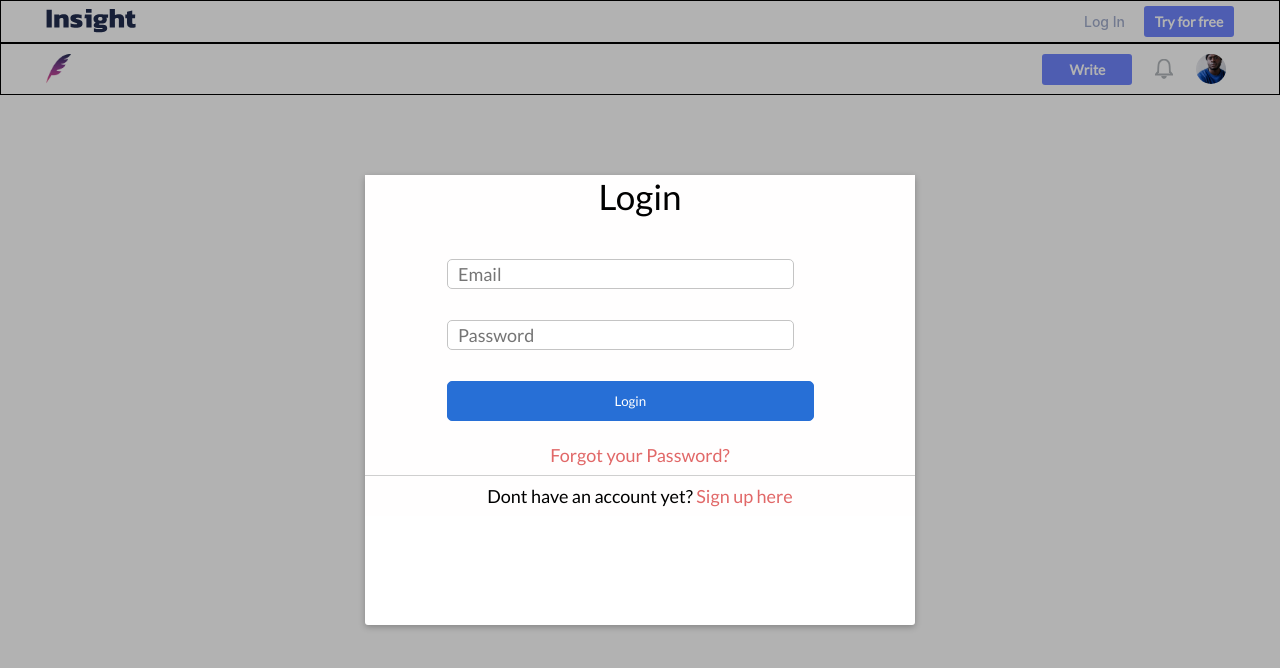
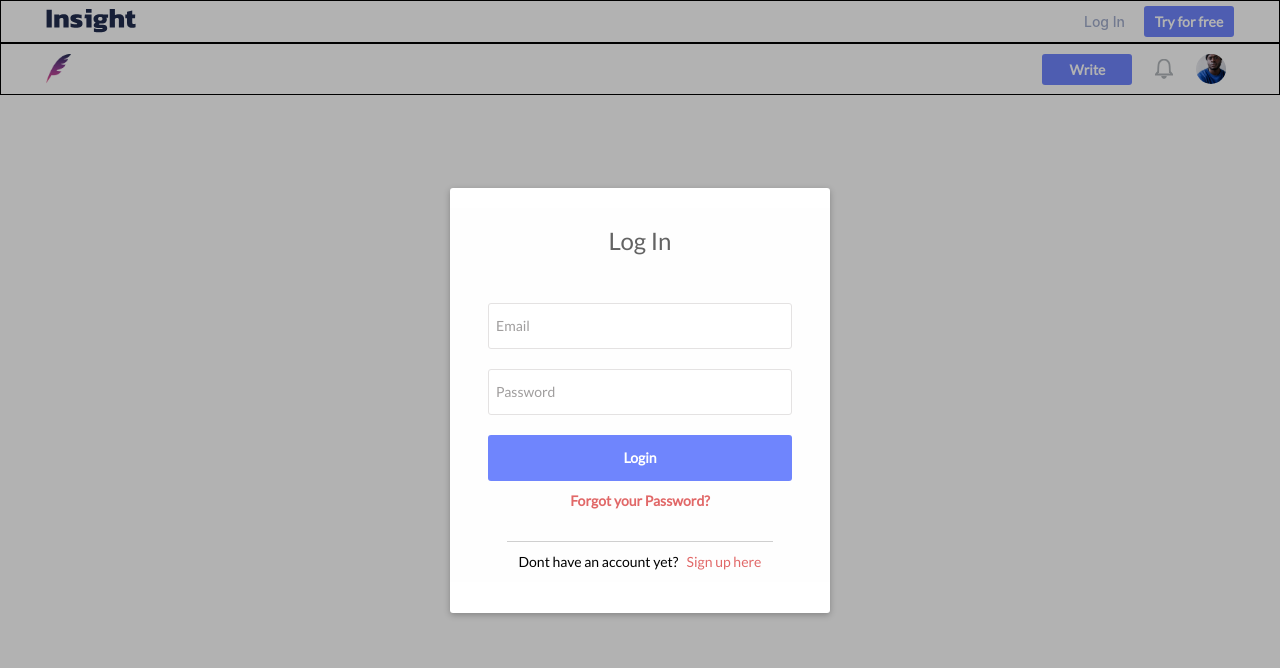
Before and after one commit to LABS-EU3/react_blog_frontend, a React (Create React App) app: page / in a window 1280 px wide. Both pictures are taken after a click on the item "Log In". Shown: the top 668 px of the page. Built offline with nearby package versions, Linux system fonts and the light colour scheme.

Commit message:
Fix: Style modal to closely look like what we have on figma

```diff
--- a/src/pages/Home.js
+++ b/src/pages/Home.js
@@ -13,7 +13,7 @@ export default function Home() {
       <Authed />
 
       {open && (
-        <Modal handleOpen={setOpen}><Login /></Modal>
+        <Modal height="425px" width="380px" handleOpen={setOpen}><Login /></Modal>
       )}
     </div>
   )
--- a/src/pages/Login.js
+++ b/src/pages/Login.js
@@ -2,8 +2,19 @@ import React, { useRef, useState } from "react";
 import axios from "axios";
 import { Link } from "react-router-dom";
 import { connect } from "react-redux";
-import { Container, MyH2, Div, P, Input, Button, P2 } from "../utilities/styles/LoginStyles";
-import {setLoginSuccess, setLoginFailure} from "../redux-store/actions/actionCreators";
+import Button from '../components/Button'
+import {
+  Container,
+  Header2,
+  Div,
+  P,
+  Input,
+  P2
+} from "../utilities/styles/LoginStyles";
+import {
+  setLoginSuccess,
+  setLoginFailure
+} from "../redux-store/actions/actionCreators";
 import useLocalStorage from "../hooks/useLocalStorage";
 
 const Login = props => {
@@ -13,7 +24,7 @@ const Login = props => {
   const [loading, setLoading] = useState(false);
   const [error, setError] = useState("");
 
-    const [userInfo, setUserInfo] = useLocalStorage('userInfo', {});
+  const [userInfo, setUserInfo] = useLocalStorage("userInfo", {});
 
   const validate = () => {
     let isError = false;
@@ -29,6 +40,7 @@ const Login = props => {
   };
 
   const submit = () => {
+    console.log('here')
     let valid = validate();
     if (valid) {
       return;
@@ -37,8 +49,8 @@ const Login = props => {
     let dummyData = {
       email: "damilola@yahoo.com",
       token: "jkasaKLJajksdja"
-        }
-        props.setLoginSuccess(dummyData)
+    };
+    props.setLoginSuccess(dummyData);
 
     setLoading(true);
     axios
@@ -48,37 +60,44 @@ const Login = props => {
       })
       .then(response => {
         setLoading(false);
-                setUserInfo(dummyData)
-        props.setLoginSuccess(dummyData)
-
+        setUserInfo(dummyData);
+        props.setLoginSuccess(dummyData);
       })
       .catch(error => {
         setLoading(false);
-        props.setLoginFailure(error)
+        props.setLoginFailure(error);
       });
   };
 
   return (
-
     <Container>
-            <MyH2> Login </MyH2>
+      <Header2>Log In</Header2>
       <Div>
-                <Input ref={emailRef} type="email" autoComplete="email" placeholder="Email" />
+        <Input
+          ref={emailRef}
+          type="email"
+          autoComplete="email"
+          placeholder="Email"
+        />
+        <Input
+          ref={passwordRef}
+          type="password"
+          autoComplete="password"
+          placeholder="Password"
+        />
       </Div>
-
       <Div>
-                <Input ref={passwordRef} type="password" autoComplete="password" placeholder="Password" />
-            </Div >
-
-            <Div>
-                <Button onClick={submit}> {loading ? "Loading" : "Login"} </Button>
+          <Button className="button" label={loading ? "Loading" : "Login"} handleClick={submit}/>
       </Div>
       <P> Forgot your Password? </P>
-            <P2> Dont have an account yet? <Link> Sign up here </Link> </P2>
-
+      <P2>
+        {" "}
+        Dont have an account yet? &nbsp; <Link to="/register"> Sign up here </Link>{" "}
+      </P2>
     </Container>
   );
 };
 
-
-export default connect(state => state, {setLoginSuccess, setLoginFailure})(Login)
+export default connect(state => state, { setLoginSuccess, setLoginFailure })(
+  Login
+);
--- a/src/utilities/styles/LoginStyles.js
+++ b/src/utilities/styles/LoginStyles.js
@@ -1,73 +1,88 @@
 import styled from "styled-components";
 
 export const Container = styled.div`
-background: #fffefe;
-/* text-align: center; */
-margin: auto;
-    /* width: 500px;
-    margin: auto;
-    /* box-shadow: 0px 1px 3px 0px #aaa; */
-    /* height: 400px;
-    padding-top: 30px;
-    margin-top: 45px;
-    margin-bottom: 50px;  */
+  background: #fefefe;
 `;
 
-export const MyH2 = styled.h2`
- width: 400px;
-    margin: auto;
-    text-align: center;
-    padding-bottom: 25px;
-    font-size: 35px;
+export const Header2 = styled.h2`
+  font-family: Lato;
+  font-style: normal;
+  font-weight: 500;
+  font-size: 24px;
+  line-height: 65px;
+  text-align: center;
+  color: #636363;
+  margin-top: 2.0rem;
+  margin-bottom: 1.0rem;
 `;
 
 export const Div = styled.div`
-display: flex;
+    display: flex;
+    flex-direction: column;
     justify-content: center;
-    margin: 30px;
-    flex-direction: column;
-    width: 400px;
-    margin: auto;
-    padding: 7px;
-    margin-bottom: 7px;
-`;
+    align-items: center;
 
-export const P = styled.p`
-text-align:center;
-line-height: 40px;
-color:#E16868;
+    .button {
+      padding: 1.3rem;
+      width: 80%;
+      margin-top:2.0rem;
 
-`;
-
-export const P2 = styled.p`
-text-align:center;
-line-height: 40px;
-border-top: 0.5px solid #cfcfcf;
-
-a {
-    color: #E16868;
+      font-size: 14px;
+      line-height: 20px;
     }
 `;
 
 export const Input = styled.input`
+  width: 80%;
+  background: #ffffff;
+  border: 1.5px solid #e4e2e2;
+  box-sizing: border-box;
+  border-radius: 3px;
+  padding: 0.7rem;
+  margin-top: 2rem;
 
-    border: 1px solid #C4C4C4;
-    border-radius: 5px;
-    padding: 5px;
-    width:90%;
-    height:30px;
-    color:  #c4c4c4;
-    padding-left: 1rem;
-    margin-top:10px;
+  font-style: normal;
+  font-weight: 400;
+  font-size: 14px;
+  line-height: 30px;
+
+  color: #636363;
+
+  ::placeholder {
+    color: #a09e9e;
+    font-weight: 500;
+  }
+
+  &:focus {
+    border: 1.5px solid #6f85fd;
+  }
 `;
 
-export const Button = styled.button`
- background: #276fd6;
-    border-radius: 5px;
-    border: 1px solid #276fd6;
-    color: white;
-    padding: 0.25em 1em;
-    height: 40px;
-    width: 95%;
-    margin-top:10px;
+export const P = styled.p`
+  text-align: center;
+  line-height: 40px;
+  color: #e16868;
+  font-weight: bold;
+  font-size: 14px;
 `;
+
+export const P2 = styled.p`
+  text-align: center;
+  line-height: 40px;
+  width: 70%;
+  margin: auto;
+  margin-top: 2.0rem;
+  border-top: 0.5px solid #cfcfcf;
+  font-weight: 300;
+  font-size: 14px;
+
+  a {
+    color: #e16868;
+    font-weight: 500;
+    font-size: 14px;
+
+    &:focus {
+      color: #6f85fd;
+    }
+  }
+`;
```
Lines whose indentation alone changed are shown as unchanged.
